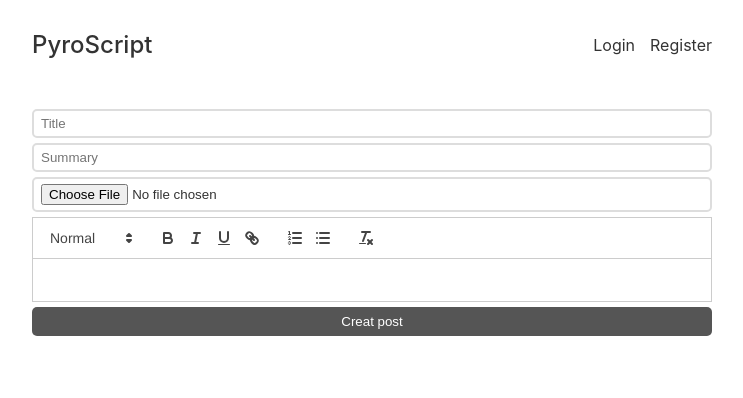
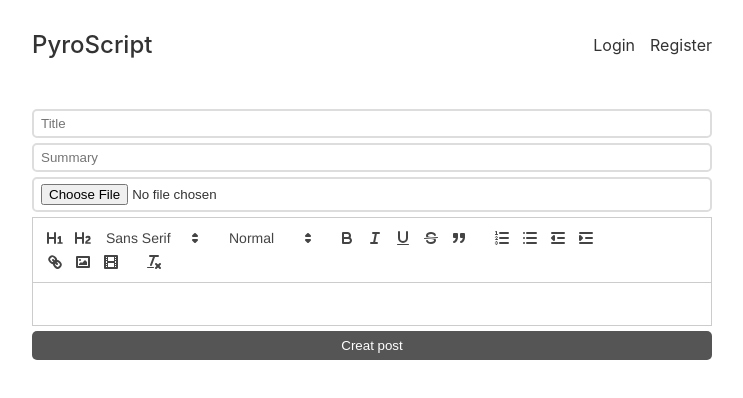
Before and after one commit to nateng98/Improved-TutorBright-Hub, a React (Vite) app in the folder client/: page /create in a window 1280 px wide. Shown: the top 398 px of the page, without its empty margins (268-1011 px from the left). Built offline with nearby package versions, Linux system fonts and the light colour scheme; no server answers; the HTML template or start-up script is replaced by a standard one.

Commit message:
Update CreatePost.jsx

```diff
--- a/client/src/pages/CreatePost.jsx
+++ b/client/src/pages/CreatePost.jsx
@@ -7,18 +7,39 @@ export default function CreatePost(){
   const [summary, setSummary] = useState('');
   const [content, setContent] = useState('');
 
+  const modules = {
+    toolbar: [
+      [{ 'header': '1'}, {'header': '2'}, { 'font': [] }],
+      [{size: []}],
+      ['bold', 'italic', 'underline', 'strike', 'blockquote'],
+      [{'list': 'ordered'}, {'list': 'bullet'},
+       {'indent': '-1'}, {'indent': '+1'}],
+      ['link', 'image', 'video'],
+      ['clean']
+    ],
+    clipboard: {
+      // toggle to add extra line breaks when pasting HTML:
+      matchVisual: false,
+    }
+  };
+
   const formats = [
-    'header',
-    'bold', 'italic', 'underline', 'strike', 'blockquote', 'code block',
+    'header', 'font', 'size',
+    'bold', 'italic', 'underline', 'strike', 'blockquote',
     'list', 'bullet', 'indent',
-    'link', 'image'
+    'link', 'image', 'video'
   ];
+
   return(
     <form action="">
       <input type="title" placeholder={'Title'}/>
       <input type="summary" placeholder={'Summary'}/>
       <input type="file" />
-      <ReactQuill value={content} formats={formats} />
+      <ReactQuill
+        value={content}
+        modules={modules}
+        formats={formats}
+      />
       <button style={{marginTop: '5px'}}>Creat post</button>
     </form>
   );
```
